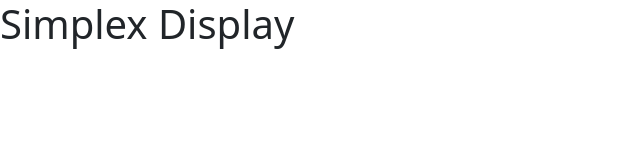
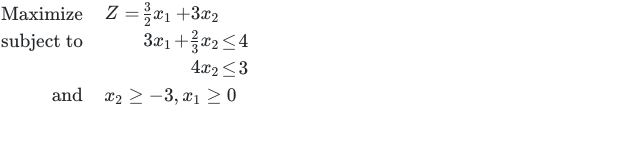
Before and after one commit to sshockwave/simplex-display, a React app: page / in a window 1280 px wide. Shown: the whole page, without its empty margins (0-640 px from the left). Built offline with nearby package versions, Linux system fonts and the light colour scheme.

Commit message:
Feat(table) add basic display

```diff
--- a/src/js/app.js
+++ b/src/js/app.js
@@ -1,3 +1,32 @@
+import Fraction from './fraction.js';
+import { Table, TableDisplay } from './table.js';
+
+function gen_mock_table() {
+  let table = new Table;
+  table.var_to_id = { 'x1': 0, 'x2': 1 };
+  table.id_to_var = ['x1', 'x2'];
+  table.rows = [
+    {
+      coef: [Fraction.from_num(3), Fraction.from_frac(4, 6)],
+      rel: 'le',
+      p0: Fraction.from_num(4),
+      base_id: -1,
+    },
+    {
+      coef: [Fraction.from_num(0), Fraction.from_num(4)],
+      rel: 'le',
+      p0: Fraction.from_num(3),
+      base_id: -1,
+    },
+  ];
+  table.original_target_coef = [Fraction.from_num(1.5), Fraction.from_num(3)];
+  table.target_coef = [Fraction.from_num(1.5), Fraction.from_num(3)];
+  table.var_non_std = [
+    { id: 1, rel: 'ge', val: Fraction.from_num(-3) }
+  ];
+  return table;
+}
+
 export default function App() {
-  return <h1>Simplex Display</h1>;
+  return <TableDisplay table={gen_mock_table()}></TableDisplay>;
 }
--- a/src/js/equation.js
+++ b/src/js/equation.js
@@ -1,4 +1,5 @@
 import katex from 'katex';
+import 'katex/dist/katex.css';
 
 export function var_to_math(s) {
   s = s.replace(/^([a-zA-Z]+)(\d+)/, "$1_$2"); // x1 -> x_1
@@ -6,5 +7,7 @@ export function var_to_math(s) {
 }
 
 export function Equation({ src }) {
-  return <span dangerouslySetInnerHTML={katex.renderToString(src)}></span>;
+  return <span dangerouslySetInnerHTML={{
+    __html: katex.renderToString(src)
+  }}></span>;
 }
--- a/src/js/fraction.js
+++ b/src/js/fraction.js
@@ -1,7 +1,7 @@
 const eps = 1e-6;
 
 function gcd(a, b) {
-  return b != 0 ? a % b : a;
+  return b != 0 ? gcd(b, a % b) : a;
 }
 
 export default class Fraction {
@@ -43,7 +43,10 @@ export default class Fraction {
     }
   }
   is_neg() {
-    return self.up < 0;
+    return this.up < 0;
+  }
+  is_zero() {
+    return this.up === 0;
   }
   neg() {
     return this.constructor.from_frac(-this.up, this.dn);
@@ -70,16 +73,21 @@ export default class Fraction {
     }
     return new this.constructor(a, b);
   }
-  toKatex() {
-    if (this.up === 0) { // Avoid -0
-      this.up = 0;
+  to_katex(add_sign) {
+    let sign = '';
+    if (add_sign) {
+      sign = '+';
     }
+    if (this.up < 0) {
+      sign = '-';
+    }
+    if (add_sign === false) {
+      sign = '';
+    }
+    let a = Math.abs(this.up);
     if (this.dn === 1) {
-      return `{${this.up}}`;
-    } else if (this.is_neg()) {
-      return `{-\\frac{${-this.up}}{${this.dn}}}`;
-    } else {
-      return `{\\frac{${this.up}}{${this.dn}}}`;
+      return `{${sign}${a}}`;
     }
+    return `{${sign}\\frac{${a}}{${this.dn}}}`;
   }
 }
--- /dev/null
+++ b/src/js/table.js
@@ -0,0 +1,114 @@
+import { Equation, var_to_math } from "./equation";
+import Fraction from "./fraction";
+
+export class Table {
+  constructor() {
+    this.var_to_id = {};
+    this.id_to_var = [];
+
+    // Info about equations
+    // { coef: [], rel: 'le' | 'ge' | 'eq', p0: Fraction, base_id: -1 | int }
+    this.rows = [];
+
+    this.original_target_coef = [];
+    this.target_coef = []; // Current
+    this.target_p0 = Fraction.from_num(0);
+    this.target_is_max = true;
+
+    // Variables that are not in the standard form (>=0)
+    // Each element of this array is in the format:
+    // { id: int, rel: 'le' | 'ge' | 'any', val: Fraction }
+    this.var_non_std = [];
+
+    this.display_table = false;
+  }
+  can_display_in_table() {
+    if (this.var_non_std.length !== 0) {
+      return false;
+    }
+    for (const row of this.rows) {
+      if (row.rel !== 'eq') {
+        return false;
+      }
+    }
+    return true;
+  }
+};
+
+export function TableDisplay({ table }) {
+  if (table.display_table) {
+    console.assert(false, 'TODO');
+  } else {
+    let var_list = Object.values(table.var_to_id);
+    var_list.sort();
+    function render_coef(coef) {
+      let first = true;
+      return coef.map((v, idx) => {
+        if (v.is_zero()) {
+          return <td key={idx}></td>;
+        }
+        let name = table.id_to_var[var_list[idx]];
+        name = var_to_math(name);
+        v = v.to_katex(!first);
+        first = false;
+        return <td key={idx}><Equation src={`${v}${name}`}></Equation></td>;
+      });
+    }
+    let single_constraints = table.var_non_std.map(({ id, rel, val }, idx) => {
+      if (rel === 'any') {
+        return null;
+      }
+      return `${var_to_math(table.id_to_var[id])}\\${rel}${val.to_katex()}`;
+    }).join(',');
+    const std_var_list = new Set(var_list);
+    for (let t of table.var_non_std) {
+      std_var_list.delete(t.id);
+    }
+    if (std_var_list.size > 0) {
+      if (single_constraints != '') {
+        single_constraints += ',';
+      }
+      single_constraints += Array
+        .from(std_var_list)
+        .map((id) => var_to_math(table.id_to_var[id]))
+        .join(',');
+      single_constraints += '\\ge 0';
+    }
+    return <div>
+      <table className='simplex-table text-end'>
+        <thead>
+          <tr>
+            <th className='text'>
+              <Equation src={`\\text{${table.target_is_max ? 'Maximize' : 'Minimize'}}`}></Equation>
+            </th>
+            <td><Equation src='Z='></Equation></td>
+            {render_coef(table.target_coef)}
+            <td></td>
+            <td>{table.target_p0.is_zero() ? null :
+              <Equation src={table.target_p0.to_katex(true)}></Equation>
+            }</td>
+          </tr>
+        </thead>
+        <tbody>
+          {table.rows.map((row, idx) => (
+            <tr key={idx}>
+              <th>{idx === 0 ? <Equation src='\text{subject to}'></Equation> : null}</th>
+              <td></td>
+              {render_coef(row.coef)}
+              <td><Equation src={`\\${row.rel}`}></Equation></td>
+              <td><Equation src={row.p0.to_katex(false)}></Equation></td>
+            </tr>
+          ))}
+        </tbody>
+        {table.var_non_std.length > 0 ? <tbody>
+          <tr>
+            <th><Equation src='\text{and}'></Equation></th>
+            <td colSpan={Object.keys(table.var_to_id).length + 2} className='text-start'>
+              <Equation src={single_constraints}></Equation>
+            </td>
+          </tr>
+        </tbody> : null}
+      </table>
+    </div>;
+  }
+}
--- a/src/scss/styles.scss
+++ b/src/scss/styles.scss
@@ -1,2 +1,6 @@
 // Import all of Bootstrap's CSS
 @import "~bootstrap/scss/bootstrap";
+
+.simplex-table .text {
+  margin-right: 1em;
+}
```
